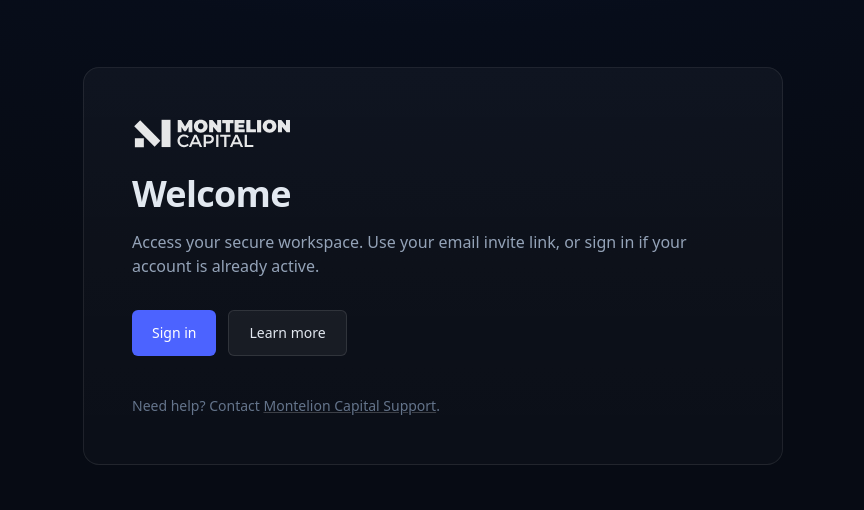
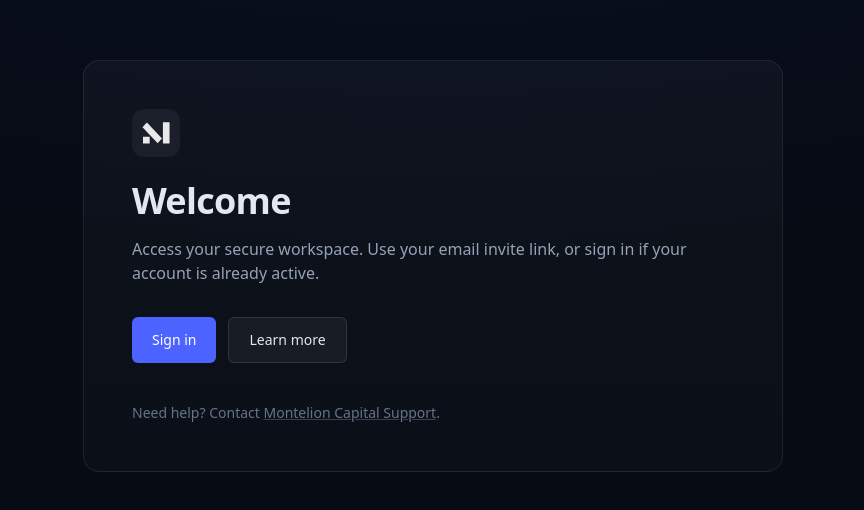
Before and after one commit to montelioncapital/montelion-app-v1, a Next.js app: page / in a window 1280 px wide. Shown: the part 134-644 px from the top of the page, without its empty margins (207-1071 px from the left). Built offline with nearby package versions, Linux system fonts and the light colour scheme.

Commit message:
Update page.jsx

```diff
--- a/app/page.jsx
+++ b/app/page.jsx
@@ -1,17 +1,17 @@
 import Image from "next/image";
-import logo from "../logo-montelion-02.svg";
+import icon from "../icone-montelion.svg";
 
 export default function Page() {
   return (
     <div className="mc-card">
       <div className="mc-section text-left">
-        {/* --- Logo ajouté ici --- */}
-        <div className="mb-6">
+        {/* Icône dans un carré arrondi */}
+        <div className="mb-6 flex items-center justify-center w-12 h-12 rounded-xl bg-[#1b1f2a]">
           <Image
-            src={logo}
-            alt="Montelion Capital"
-            width={160}
-            height={60}
+            src={icon}
+            alt="Montelion Icon"
+            width={28}
+            height={28}
             className="opacity-90"
             priority
           />
@@ -23,9 +23,7 @@
         </p>
 
         <div className="mt-8 flex gap-3">
-          <a href="/login" className="mc-btn mc-btn-primary">
-            Sign in
-          </a>
+          <a href="/login" className="mc-btn mc-btn-primary">Sign in</a>
           <button className="mc-btn mc-btn-ghost">Learn more</button>
         </div>
 
```
